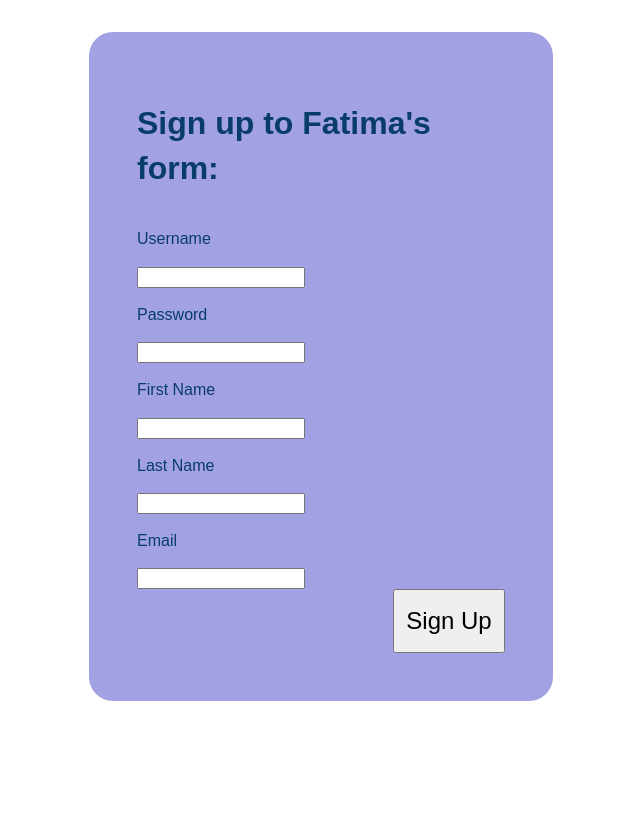
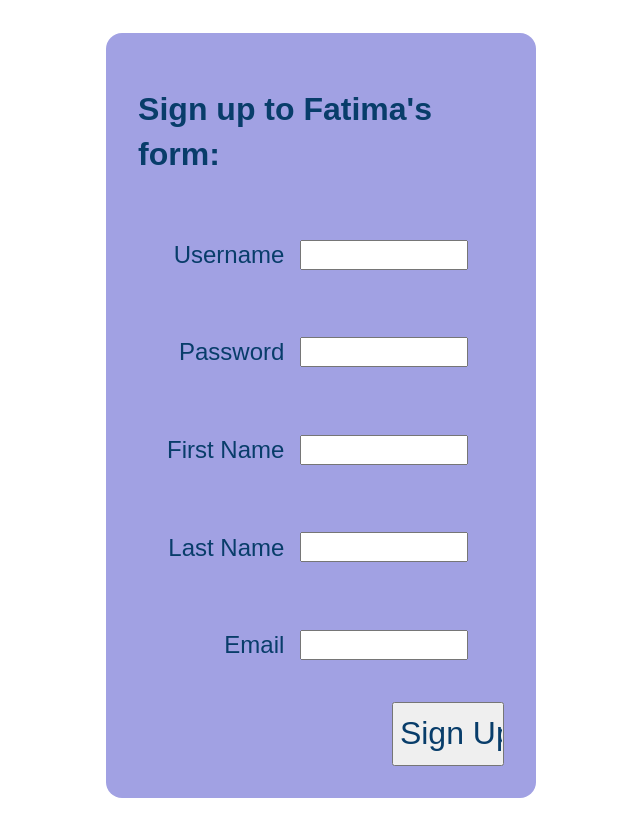
Before and after one commit to FatimaMTT/form, a PHP site: page / in a window 1280 px wide. Shown: the whole page, without its empty margins (319-959 px from the left). Before the commit the page ends 800 px from the top, so only its background shows below. Run offline with PHP 8.4, Linux system fonts and the light colour scheme.

Commit message:
Add files via upload

```diff
--- a/form/index.php
+++ b/form/index.php
@@ -6,7 +6,7 @@
     <title>Form</title>
     <meta name="description" content="Form">
     <meta name="author" content="Fatima Malo Torres Trueba">
-	<link rel="stylesheet" type="text/css" href="style/global.css" />
+	<link rel="stylesheet" type="text/css" href="style/global.css?random.number" />
 </head>
 
 <body>
@@ -54,15 +54,15 @@
     }
     ?>
 
-    <form method="post">
-        <h1>Sign up to Fatima's form:</h1>
-        <p>Username</p><input type="text" name="username">
-        <p>Password</p><input type="password" name="password">
-        <p>First Name</p><input type="text" name="firstname">
-        <p>Last Name</p><input type="text" name="lastname">
-        <p>Email</p><input type="text" name="email">
+    <form id="grid-container" method="post">
+        <h1 id="item1">Sign up to Fatima's form:</h1>
+        <p id="item2">Username</p><input id="item3" type="text" name="username">
+        <p id="item4">Password</p><input id="item5" type="password" name="password">
+        <p id="item6">First Name</p><input id="item7" type="text" name="firstname">
+        <p id="item8">Last Name</p><input id="item9" type="text" name="lastname">
+        <p id="item10">Email</p><input id="item11" type="text" name="email">
         <input id="signupbutton" type="submit" name="signup" value="Sign Up">
-</form>
+    </form>
 
 </body>
 </html>
--- a/form/style/global.css
+++ b/form/style/global.css
@@ -21,27 +21,51 @@ a:active {
 color:#0000FF;
 }
 
-form
-{
-    display: flex;
-    border-radius: 1.5rem;
-    flex-direction: column;
-    background-color: #a1a1e3;
-    justify-content: center;
-    padding: 3rem;
-    margin-top: 2rem;
-    margin-bottom: 2rem;
-    margin-left: 25rem;
-    margin-right: 25rem;
+#item2, #item4, #item6, #item8, #item10 {
+    font-size: 1.5rem;
+    text-align: right;
 }
 
+#item1 { grid-area: header;}
+#item2 { grid-area: usernametext; }
+#item3 { grid-area: usernamebox; }
+#item4 { grid-area: passwordtext; }
+#item5 { grid-area: passwordbox; }
+#item6 { grid-area: firstnametext; }
+#item7 { grid-area: firstnamebox; }
+#item8 { grid-area: lastnametext; }
+#item9 { grid-area: lastnamebox; }
+#item10 { grid-area: emailtext; }
+#item11 { grid-area: emailbox; }
 #signupbutton {
-    align-self: flex-end;
+    grid-area: signupbutton;
     width: 7rem;
     height: 4rem;
-    font-size: 1.5rem;
+    font-size: 2rem;
+    color: #083d6a;
+    justify-self: end;
+}
+
+#grid-container {
+    display: inline-grid;
+    grid-template-areas:
+        ' header header '
+        ' usernametext usernamebox '
+        ' passwordtext passwordbox '
+        ' firstnametext firstnamebox '
+        ' lastnametext lastnamebox '
+        ' emailtext emailbox '
+        ' . signupbutton ';
+    grid-gap: 1rem;
+    background-color: #a1a1e3;
+    padding: 2rem;
+    margin: 2% 33% 2% 33%;
+    border-radius: 1rem;
+    align-items: center;
 }
 
 input {
     width: 10rem;
+    height: 1.5rem;
+    font-size: 1.5;
 }
```
